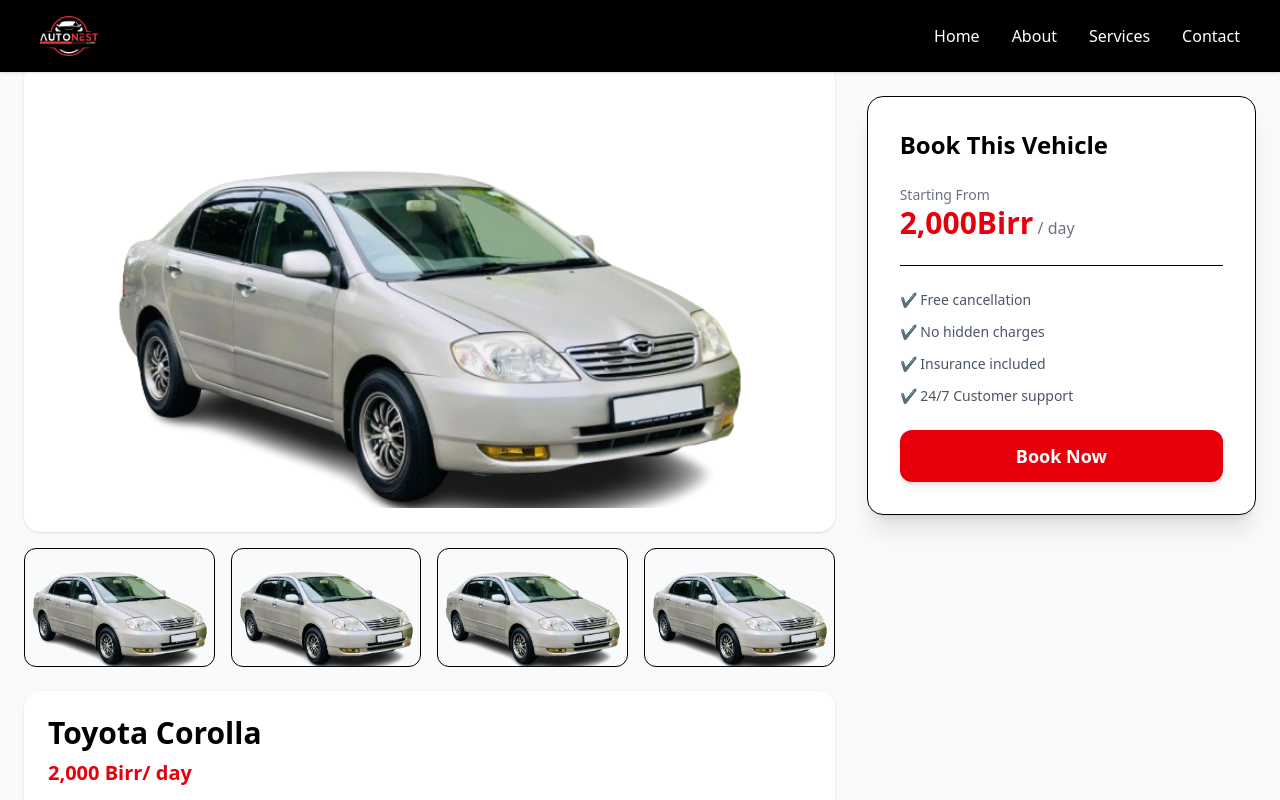
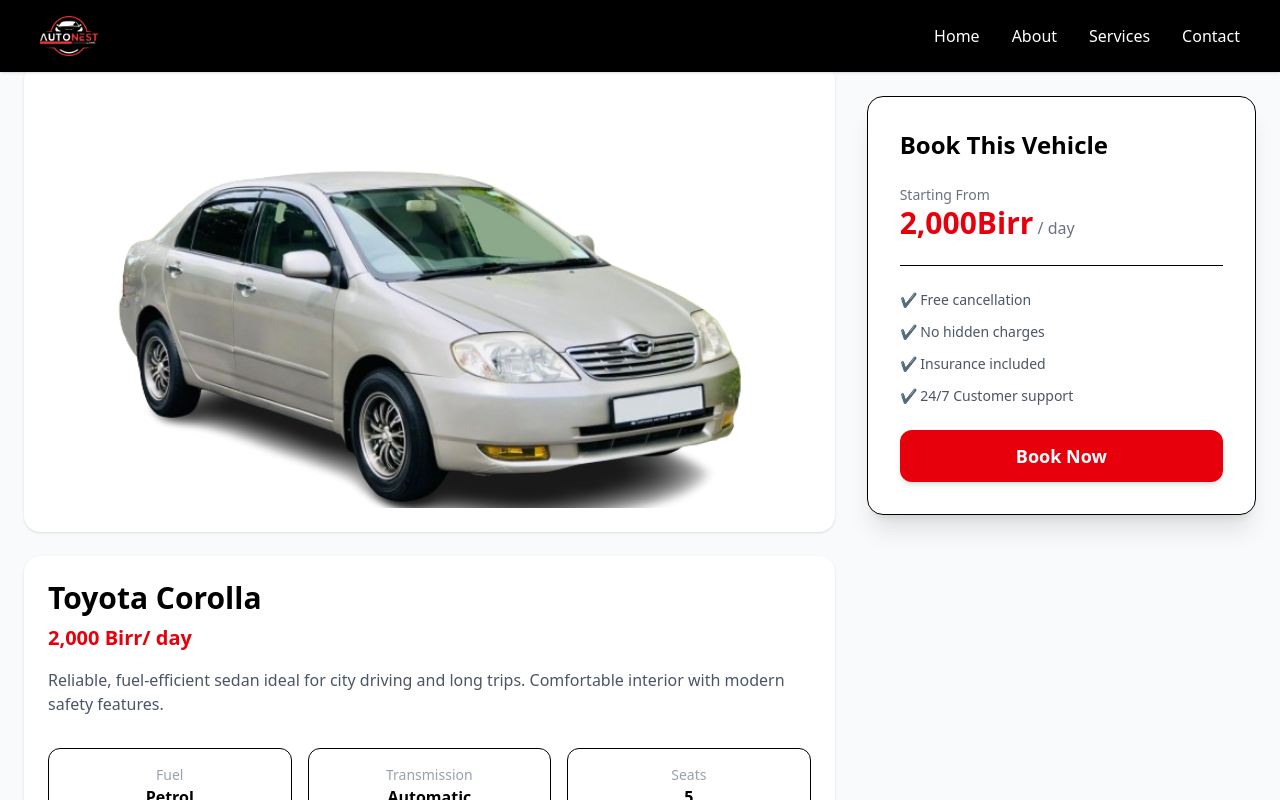
Before and after one commit to abinishifex/car-rental-react, a React app: page /cars/1 in a window 1280 px wide. Shown: the top 800 px of the page. Built offline with nearby package versions, Linux system fonts and the light colour scheme; the HTML template or start-up script is replaced by a standard one.

Commit message:
update the related car section

```diff
--- a/src/data/cars.js
+++ b/src/data/cars.js
@@ -62,9 +62,9 @@
 
     images: {
       main: "/cars/hyundaiElantra.png",
-      front: "/cars/elantra-front.png",
-      interior: "/cars/elantra-interior.png",
-      side: "/cars/elantra-side.png",
+      front: "/cars/hyundaiElantra.png",
+      interior: "/cars/hyundaiElantra.png",
+      side: "/cars/hyundaiElantra.png",
     },
   },
 
@@ -96,9 +96,9 @@
 
     images: {
       main: "/cars/BYD.png",
-      front: "/cars/byd-front.png",
-      interior: "/cars/byd-interior.png",
-      side: "/cars/byd-side.png",
+      front: "/cars/BYD.png",
+      interior: "/cars/BYD.png",
+      side: "/cars/BYD.png",
     },
   },
 
@@ -130,9 +130,9 @@
 
     images: {
       main: "/cars/RAV4.png",
-      front: "/cars/rav4-front.png",
-      interior: "/cars/rav4-interior.png",
-      side: "/cars/rav4-side.png",
+      front: "/cars/RAV4.png",
+      interior: "/cars/RAV4.png",
+      side: "/cars/RAV4.png",
     },
   },
 
@@ -163,9 +163,9 @@
 
     images: {
       main: "/cars/Dezire.png",
-      front: "/cars/dzire-front.png",
-      interior: "/cars/dzire-interior.png",
-      side: "/cars/dzire-side.png",
+      front: "/cars/Dezire.png",
+      interior: "/cars/Dezire.png",
+      side: "/cars/Dezire.png",
     },
   },
 
@@ -196,9 +196,9 @@
 
     images: {
       main: "/cars/dashing.png",
-      front: "/cars/dashing-front.png",
-      interior: "/cars/dashing-interior.png",
-      side: "/cars/dashing-side.png",
+      front: "/cars/dashing.png",
+      interior: "/cars/dashing.png",
+      side: "/cars/dashing.png",
     },
   },
 
@@ -229,9 +229,9 @@
 
     images: {
       main: "/cars/id4.png",
-      front: "/cars/id4-front.png",
-      interior: "/cars/id4-interior.png",
-      side: "/cars/id4-side.png",
+      front: "/cars/id4.png",
+      interior: "/cars/id4.png",
+      side: "/cars/id4.png",
     },
   },
 
@@ -239,7 +239,7 @@
     id: 8,
     name: "BMW 3 Series",
     price: 5800,
-    featured: false,
+    featured: true,
 
     description:
       "Luxury sports sedan engineered for drivers who love performance and premium comfort.",
@@ -262,9 +262,9 @@
 
     images: {
       main: "/cars/bmw3.png",
-      front: "/cars/bmw-front.png",
-      interior: "/cars/bmw-interior.png",
-      side: "/cars/bmw-side.png",
+      front: "/cars/bmw3.png",
+      interior: "/cars/bmw3.png",
+      side: "/cars/bmw3.png",
     },
   },
 ];
--- a/src/pages/CarDetail.jsx
+++ b/src/pages/CarDetail.jsx
@@ -31,8 +31,8 @@
         return <h2 className="text-center mt-20 text-2xl font-bold">Vehicle Not Found</h2>
     }
 const relatedCars = cars
-    .filter(car => car.id !== vehicle.id)
-    .slice(0, 3);
+    .filter(car => car.id !== vehicle.id && car.catagory === vehicle.catagory)
+    .slice(0, 4);
 
 
     return (
@@ -46,13 +46,13 @@
                         <img src={selectedImage} alt= {vehicle.name}
                         className="w-full h-[420px] object-contain"/>
                     </div>
-
-                    <div className="grid grid-cols-4 gap-4 mt-4">
+                     {/* differnt angle of the car */}
+                    {/* <div className="grid grid-cols-4 gap-4 mt-4">
                         {Object.values(vehicle.images).map((img, i) => (
                             <img key={i} src={img} onClick={() => setSelectedImage(img)}
                             className="cursor-pointer rounded-xl border hover:border-red-500 transition"/>
                             ))}
-                    </div>
+                    </div> */}
                     <div className="bg-white rounded-2xl shadow p-6 mt-6">
                             <h1 className="text-3xl font-bold">
                                 {vehicle.name}
@@ -127,7 +127,7 @@
             </h2>
 
             <div className="grid sm:grid-cols-2 md:grid-cols-3 lg:grid-cols-4 gap-6">
-                        {relatedCars.map(car =>(
+                {relatedCars.map(car => (
                 <CarCard key={car.id} {...car} />
                 ))}
             </div>
```
Lines whose indentation alone changed are shown as unchanged.
